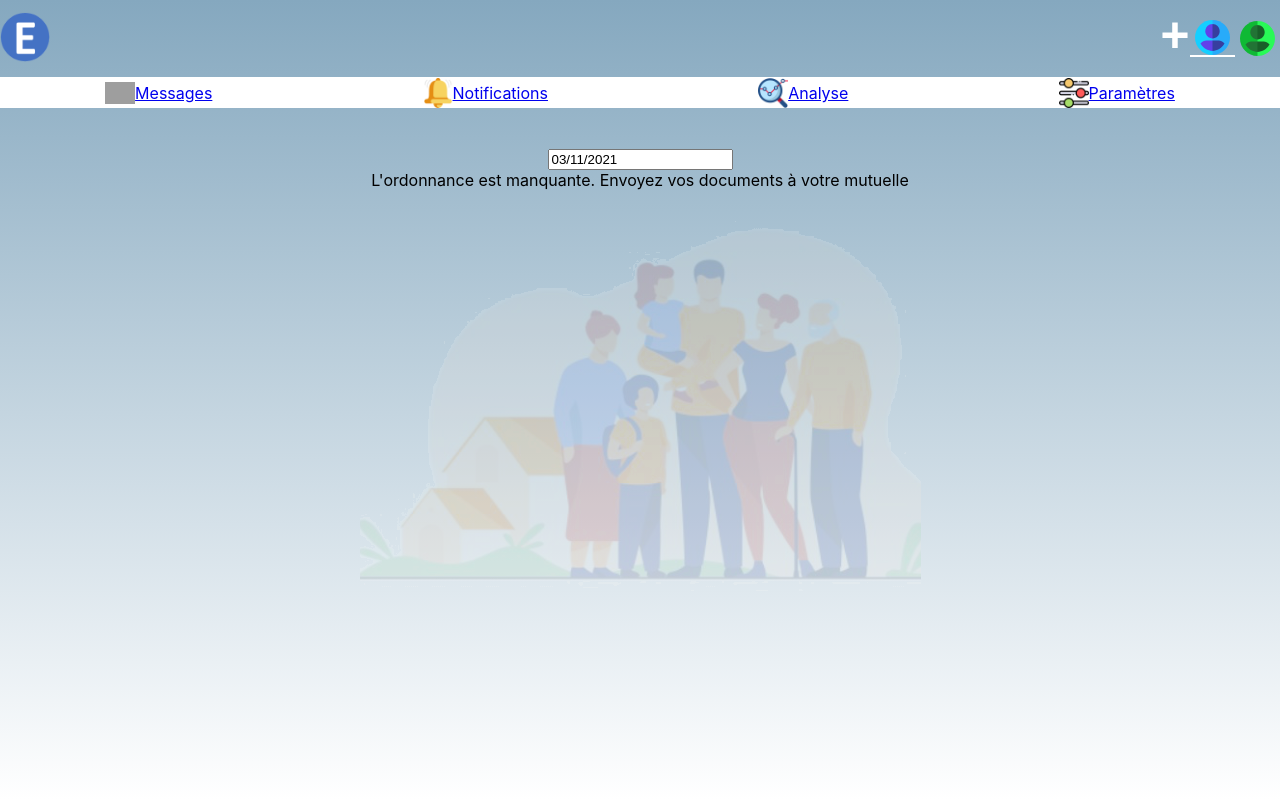
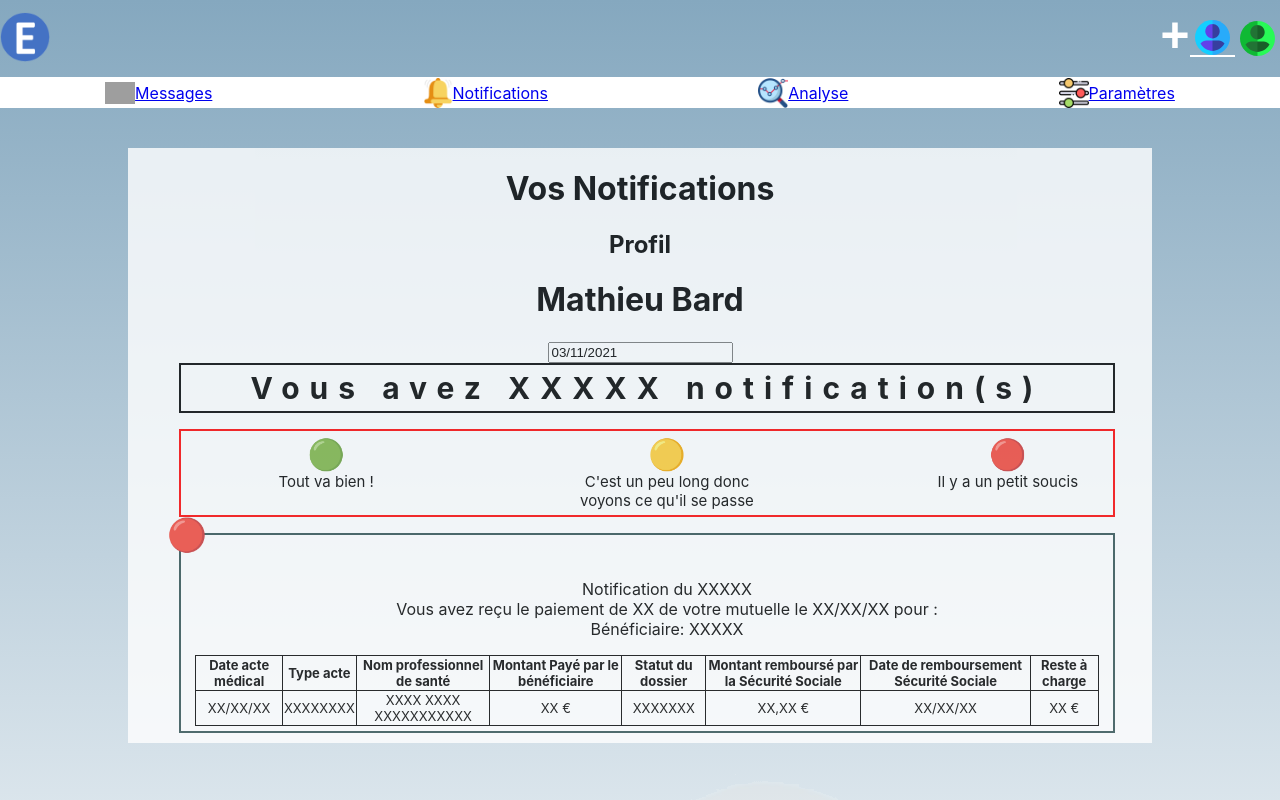
Before and after one commit to WildCodeSchool/remoteFR-R2dwild-P3-secuel-front, a React (Create React App) app: page /notification in a window 1280 px wide. Shown: the top 800 px of the page. Built offline with nearby package versions, Linux system fonts and the light colour scheme; grey boxes are pictures that could not be loaded.

Commit message:
1st push for notification screen with fixed  data

```diff
--- a/src/components/Donut.js
+++ b/src/components/Donut.js
@@ -1,4 +1,3 @@
-// import { getDefaultNormalizer } from '@testing-library/dom'
 import React from 'react'
 import { Doughnut } from 'react-chartjs-2'
 import 'chartjs-plugin-datalabels'
--- a/src/components/Navbar.js
+++ b/src/components/Navbar.js
@@ -3,14 +3,11 @@ import iconMessage from '../data/images/chat-bubble.png'
 import iconCloche from '../data/images/bell.png'
 import iconAnalyse from '../data/images/analysis.png'
 import iconParametre from '../data/images/parametres.png'
-import React, { useState } from 'react'
-import DatePicker from 'react-datepicker'
+
+import React from 'react'
 import { Link } from 'react-router-dom'
 
-import 'react-datepicker/dist/react-datepicker.css'
-
 const Navbar = () => {
-  const [startDate, setStartDate] = useState(new Date())
   return (
     <div className='Navbar'>
       <div className='navicon'>
@@ -32,7 +29,6 @@ const Navbar = () => {
           Paramètres
         </Link>
       </div>
-      <DatePicker selected={startDate} onChange={date => setStartDate(date)} />
     </div>
   )
 }
--- /dev/null
+++ b/src/screen/Notification.css
@@ -0,0 +1,88 @@
+.NotifBody {
+  background-color: white;
+  opacity: 0.8;
+  width: 80%;
+  height: auto;
+}
+
+.NotifNumber {
+  border: 2px solid black;
+  padding : 5px;
+  margin-left: 5%;
+  margin-right: 5%;
+  width: 90%;
+  display: flex;
+  flex-direction: row;
+  justify-content: center;
+  font-size: 30px;
+  letter-spacing: 10px;
+  font-weight: bold;
+}
+
+.StarNText {
+  list-style-type: none;
+  font-size: large;
+  width: 200px;
+}
+
+.Star {
+  font-size: 30px ;
+}
+
+.TextLegend {
+  font-size: 15px;
+  margin: 0px;
+}
+
+.Vignette {
+  font-size: xx-large;
+  position : relative;
+  left : -460px;
+  top: -25px
+  }
+
+.LegendRaw {
+  border: 2px solid red;
+  display: flex;
+  align-items: flex-start;
+  justify-content: center;
+  padding : 5px;
+  margin-left: 5%;
+  margin-right: 5%;
+  width: 90%;
+  display: flex;
+  flex-direction: row;
+  justify-content: space-between;
+ }
+
+.NotifList {
+  border: 2px solid darkslategrey;
+  display: flex;
+  flex-direction: column;
+  align-items: center;
+  padding : 5px;
+  margin-top: 5px;
+  margin-bottom: 10px;
+  margin-left: 5%;
+  margin-right: 5%;
+  width: 90%;
+  height: auto;
+  background-color: white;
+}
+
+table, tr,td, th {
+  border: 1px solid black;
+  font-size: small;
+}
+
+table {
+  width: 98%;
+  border-collapse: collapse;
+}
+
+.NotifListHeader {
+  list-style-type: none;
+  justify-content: left;
+  margin-top: 0px;
+  padding-top: 0px;
+}
--- a/src/screen/Notification.js
+++ b/src/screen/Notification.js
@@ -1,7 +1,77 @@
+import React, { useState } from 'react'
+import DatePicker from 'react-datepicker'
+
+import 'react-datepicker/dist/react-datepicker.css'
+import './Notification.css'
+
 const Notification = () => {
+  const [startDate, setStartDate] = useState(new Date())
   return (
-    <div>
-      L&apos;ordonnance est manquante. Envoyez vos documents à votre mutuelle
+    // Body du composant
+    <div className='NotifBody'>
+      <h1>Vos Notifications</h1>
+      <h2>Profil</h2>
+      <h1>Mathieu Bard</h1>
+      <DatePicker selected={startDate} onChange={date => setStartDate(date)} />
+      <div className='NotifNumber'>Vous avez XXXXX notification(s)</div>
+      {/* Légende des vignettes  */}
+      <ul className='LegendRaw'>
+        <ul className='StarNText'>
+          <li className='Star'>🟢</li>{' '}
+          <li className='TextLegend'>Tout va bien !</li>
+        </ul>
+        <ul className='StarNText'>
+          <li className='Star'>🟡</li>
+          <li className='TextLegend'>
+            C&apos;est un peu long donc voyons ce qu&apos;il se passe
+          </li>
+        </ul>
+        <ul className='StarNText'>
+          <li className='Star'>🔴</li>{' '}
+          <li className='TextLegend'>Il y a un petit soucis</li>
+        </ul>
+      </ul>
+      <section className='NotifList'>
+        {/* Pour ajouter une icone de statut sur l'évenement  */}
+        <div className='Vignette'>🔴</div>
+
+        {/* Informations d'entête de la notification */}
+        <ul className='NotifListHeader'>
+          <li>Notification du XXXXX</li>
+          <li>
+            Vous avez reçu le paiement de XX de votre mutuelle le XX/XX/XX pour
+            :
+          </li>
+          <li>Bénéficiaire: XXXXX</li>
+        </ul>
+        {/* Tableau des données détaillées de remboursement(s) */}
+        <table>
+          <thead>
+            <tr>
+              <th>Date acte médical</th>
+              <th>Type acte</th>
+              <th>Nom professionnel de santé</th>
+              <th>Montant Payé par le bénéficiaire</th>
+              <th>Statut du dossier </th>
+              <th>Montant remboursé par la Sécurité Sociale</th>
+              <th>Date de remboursement Sécurité Sociale</th>
+              <th>Reste à charge</th>
+            </tr>
+          </thead>
+          <tbody>
+            <tr>
+              <td>XX/XX/XX</td>
+              <td>XXXXXXXX</td>
+              <td>XXXX XXXX XXXXXXXXXXX</td>
+              <td>XX €</td>
+              <td>XXXXXXX</td>
+              <td>XX,XX €</td>
+              <td>XX/XX/XX</td>
+              <td>XX €</td>
+            </tr>
+          </tbody>
+        </table>
+      </section>
     </div>
   )
 }
```
